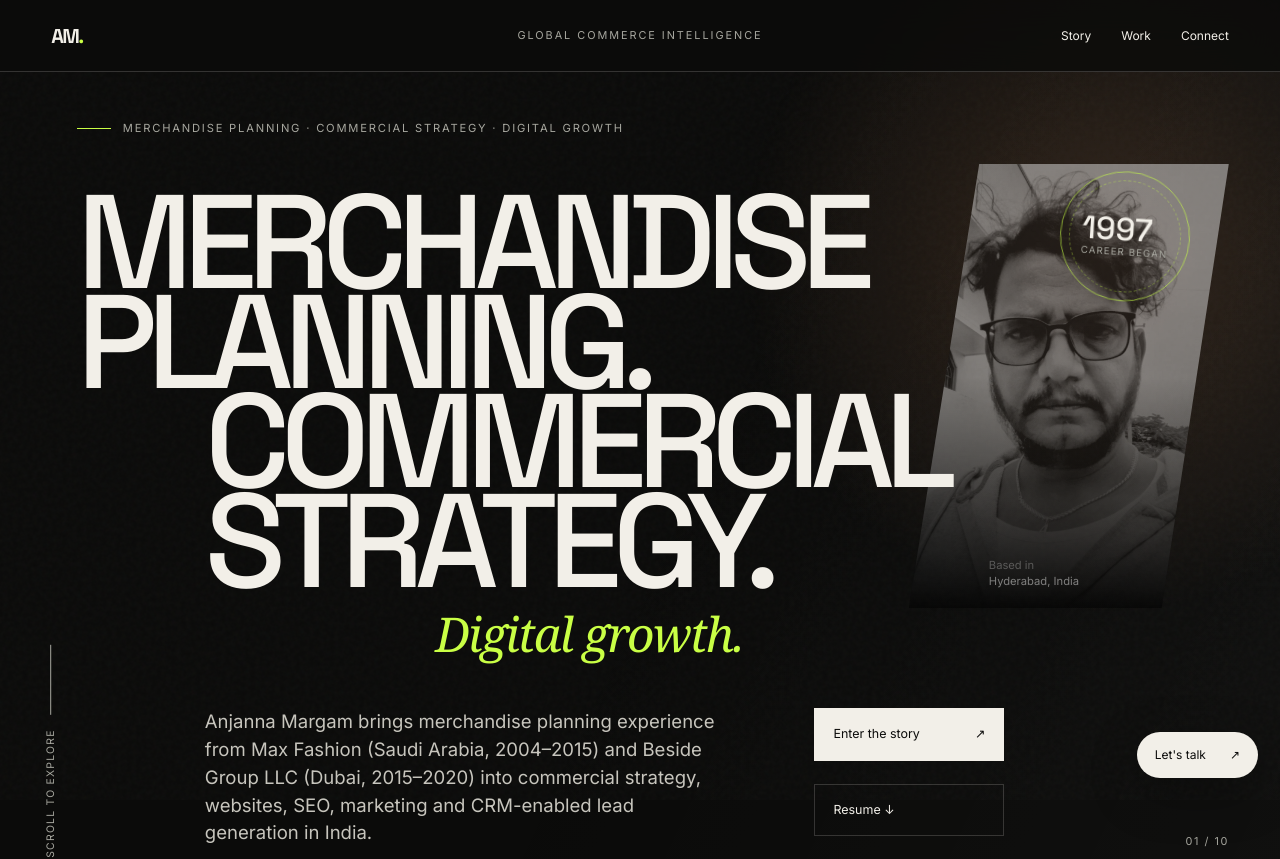
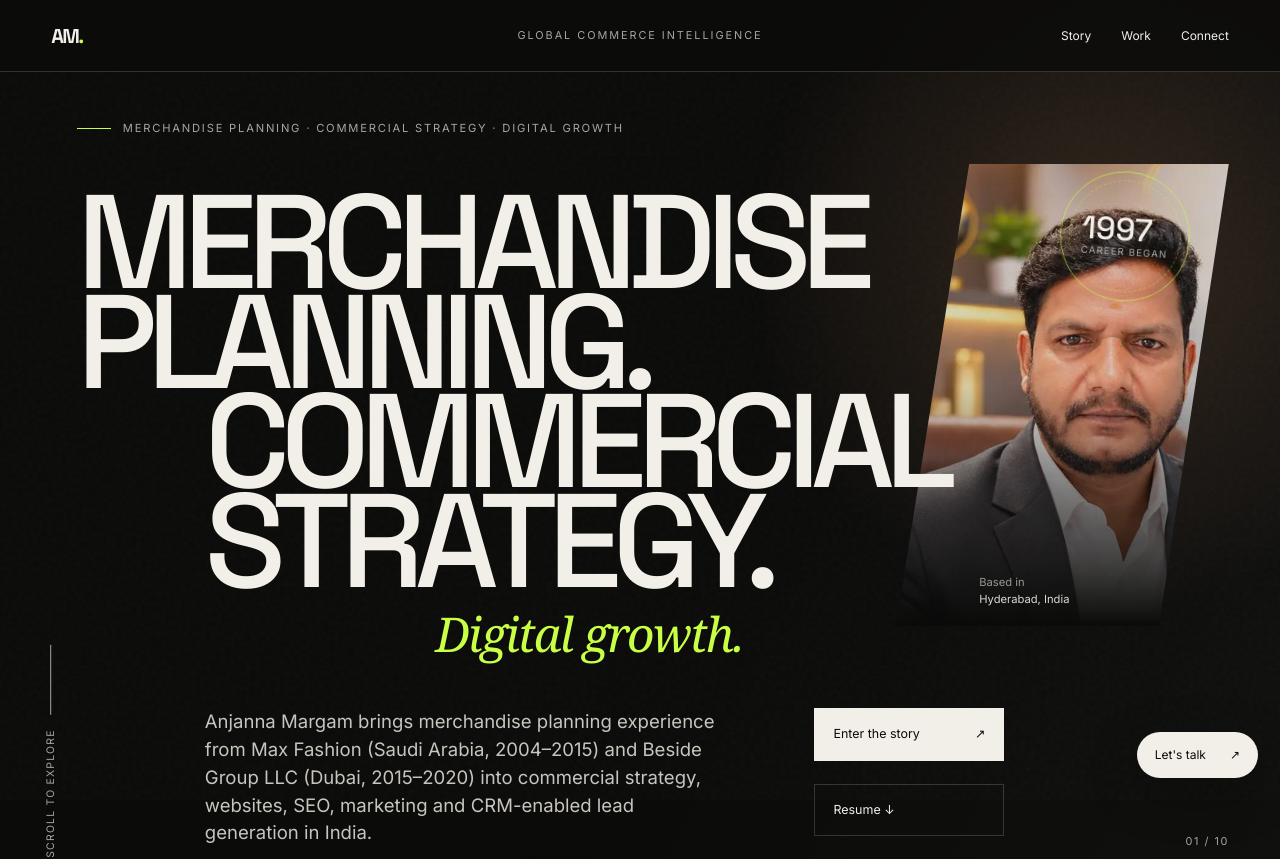
Before and after one commit to anjannajaivibe-bot/anjannaportfolio-next, a Next.js app: page / in a window 1280 px wide. Shown: the top 859 px of the page. Built offline with nearby package versions, Linux system fonts and the light colour scheme.

Commit message:
Publish clean portrait on Anjanna portfolio
* Add text-free authentic portrait image for portfolio hero

* Use text-free user-supplied portrait in src/app/page.tsx

* Use text-free user-supplied portrait in src/app/layout.tsx

* Use text-free user-supplied portrait in src/app/globals.css

```diff
--- a/src/app/globals.css
+++ b/src/app/globals.css
@@ -29,7 +29,7 @@ h1 em { display:block; margin:3vh 0 0 28vw; color:var(--acid); font-family:Georg
 .action { display:inline-flex; justify-content:space-between; align-items:center; min-width:190px; padding:16px 18px; border:1px solid var(--line); font-size:.78rem; }
 .action-light { color:var(--ink); background:var(--paper); }
 .action-line:hover { border-color:var(--acid); color:var(--acid); }
-.portrait-slice { position:absolute; z-index:1; top:18%; right:4vw; width:min(25vw,330px); aspect-ratio:.72; overflow:hidden; opacity:.48; filter:grayscale(1) contrast(1.08); clip-path:polygon(22% 0,100% 0,79% 100%,0 100%); }
+.portrait-slice { position:absolute; z-index:1; top:18%; right:4vw; width:min(26vw,350px); aspect-ratio:.72; overflow:hidden; opacity:.90; filter:none; clip-path:polygon(22% 0,100% 0,79% 100%,0 100%); }
 .portrait-slice::after { position:absolute; inset:0; content:""; background:linear-gradient(to bottom,transparent 48%,var(--ink)); }
 .portrait-slice img { object-fit:cover; object-position:50% 20%; }
 .portrait-slice p { position:absolute; z-index:2; bottom:18px; left:25%; font-size:.7rem; }
--- a/src/app/layout.tsx
+++ b/src/app/layout.tsx
@@ -84,8 +84,8 @@ export default function RootLayout({
         image: {
           "@type": "ImageObject",
           "@id": `${SITE_URL}/#portrait`,
-          url: `${SITE_URL}/images/anjanna-margam.jpg`,
-          contentUrl: `${SITE_URL}/images/anjanna-margam.jpg`,
+          url: `${SITE_URL}/images/anjanna-portfolio-portrait.jpg`,
+          contentUrl: `${SITE_URL}/images/anjanna-portfolio-portrait.jpg`,
           caption: "Anjanna Margam",
         },
         jobTitle: "Real Estate & Digital Marketing Strategist; Retail Merchandise Planning Professional",
--- a/src/app/page.tsx
+++ b/src/app/page.tsx
@@ -73,7 +73,7 @@ export default function Home() {
             </div>
           </div>
           <div className="portrait-slice">
-            <Image src="/images/anjanna-margam.jpg" alt="Anjanna Margam, retail merchandise planning and digital growth professional" fill priority sizes="(max-width: 760px) 42vw, 28vw" />
+            <Image src="/images/anjanna-portfolio-portrait.jpg" alt="Portrait of Anjanna Margam in a charcoal suit and white shirt"  fill priority sizes="(max-width: 760px) 42vw, 28vw" />
             <p><span>Based in</span> Hyderabad, India</p>
           </div>
           <div className="hero-footer"><span>Scroll to explore</span><i /></div>
```
Also changed, not shown: public/images/anjanna-portfolio-portrait.jpg (added).
